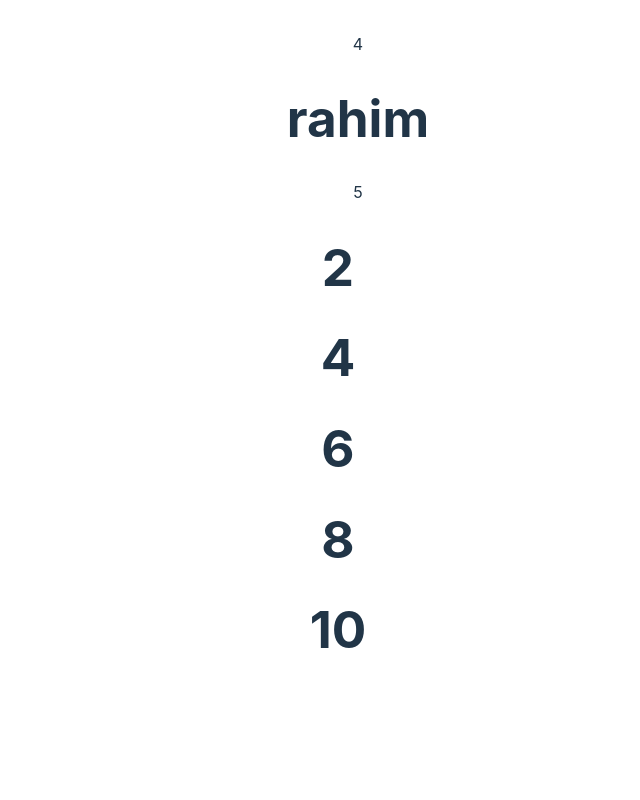
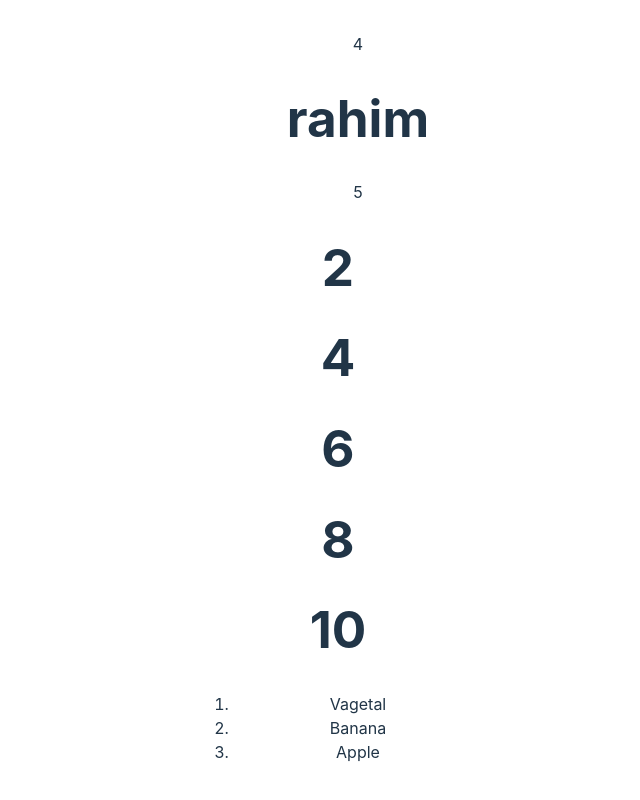
Before and after one commit to arahimcse/vueschoolsPractice, a Vue app: page / in a window 1280 px wide. Shown: the part 809-1609 px from the top of the page, without its empty margins (302-942 px from the left). Before the commit the page ends 1533 px from the top, so only its background shows below. Built offline with nearby package versions, Linux system fonts and the light colour scheme.

Commit message:
data send from parent component to child component

```diff
--- a/src/App.vue
+++ b/src/App.vue
@@ -1,7 +1,17 @@
 <script setup>
-import { ref } from 'vue';
+import { ref, reactive } from 'vue';
 import ListRendering from './components/listRendering.vue';
+import GetDataFromParentComponent from './components/getDataFromParentComponent.vue';
 const msg = ref("Hello World")
+
+/**
+ * Pass data to the child component
+ */
+const todoLists = reactive([
+  {id:0,title:"Vagetal"},
+  {id:1,title:"Banana"},
+  {id:2,title:"Apple"}
+])
 
 </script>
 
@@ -18,6 +28,14 @@ const msg = ref("Hello World")
   <h1 v-if="item%2==0"> {{ item  }}</h1>
  </span>
 
+ <ol>
+
+  <GetDataFromParentComponent
+  v-for="item in todoLists"
+  :todo="item"
+  :key="item.id">
+</GetDataFromParentComponent>
+ </ol>
 
 </template>
 
--- /dev/null
+++ b/src/components/getDataFromParentComponent.vue
@@ -0,0 +1,13 @@
+<script setup>
+defineProps({
+    todo: Object
+})
+</script>
+
+<template>
+    <li>{{ todo.title }}</li>
+</template>
+
+<style scoped>
+
+</style>
```
